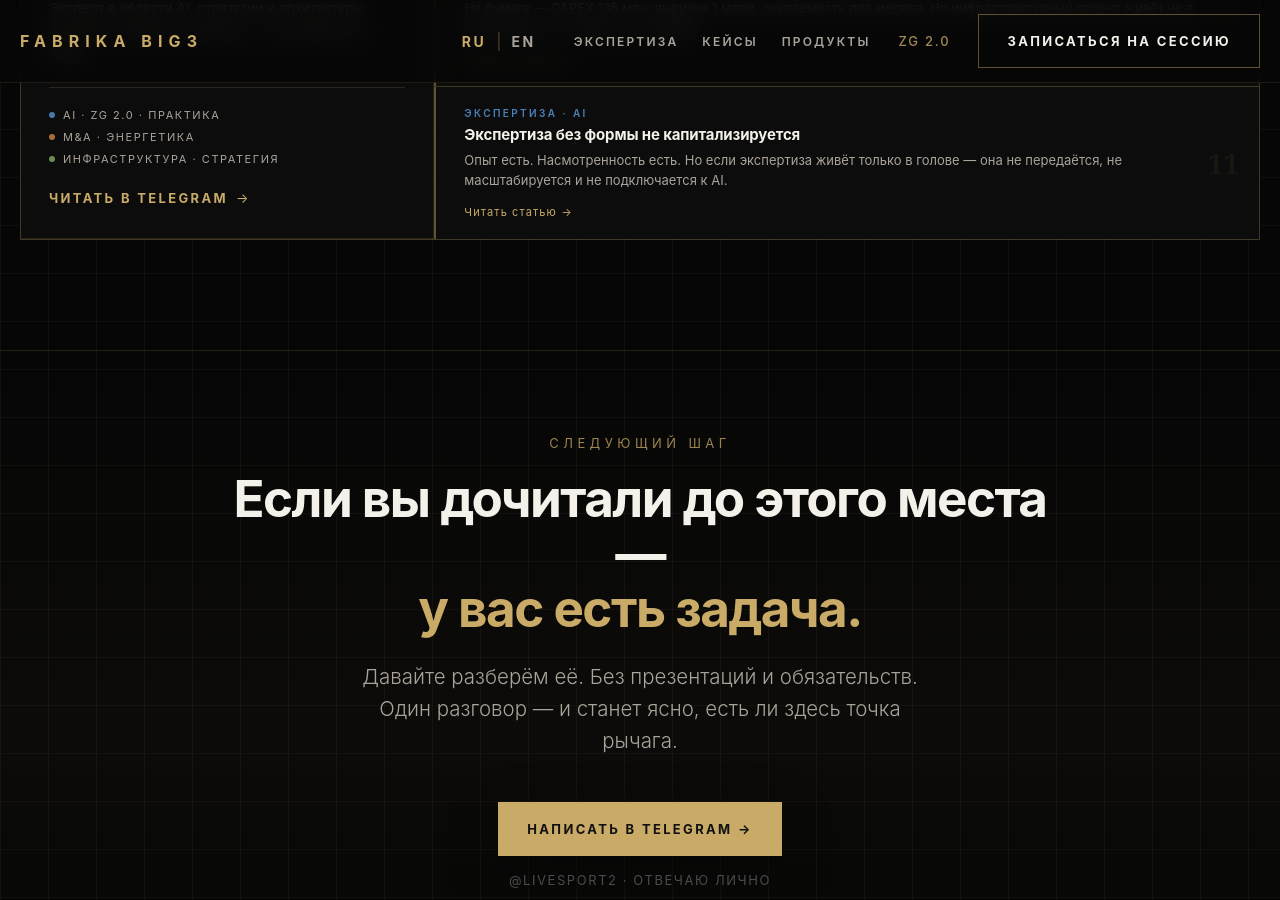
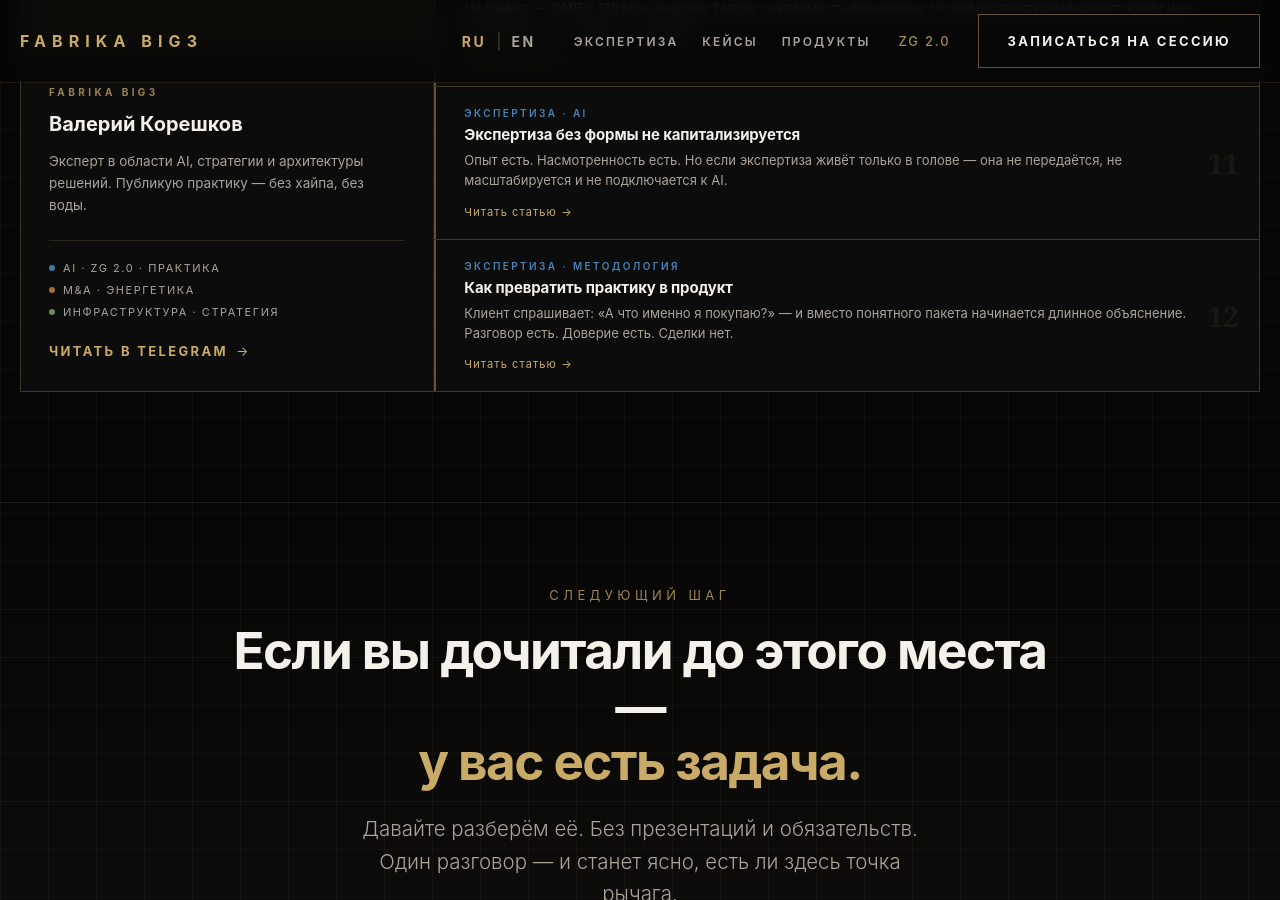
Before and after one commit to Valerii1242/fabrika-big3, a Jekyll site: the page index.html, which Jekyll copies as it is, in a window 1280 px wide and 900 px high, scrolled down 7407 px. Built offline with Jekyll 4.4.1, drawn with Linux system fonts in a browser that asks for light colours.

Commit message:
Add files via upload

```diff
--- a/index.html
+++ b/index.html
@@ -2258,6 +2258,14 @@
               <p data-ru="Опыт есть. Насмотренность есть. Но если экспертиза живёт только в голове — она не передаётся, не масштабируется и не подключается к AI." data-en="The experience is there. The judgement is there. But if expertise lives only in someone's head — it cannot be transferred, scaled, or connected to AI.">Опыт есть. Насмотренность есть. Но если экспертиза живёт только в голове — она не передаётся, не масштабируется и не подключается к AI.</p>
               <span style="font-size:11px;letter-spacing:.1em;color:var(--gold);margin-top:8px;display:block;" data-ru="Читать статью →" data-en="Read article →">Читать статью →</span>
               <span class="tenchat-post-num">11</span>
+            </a>
+
+            <a class="tenchat-post tenchat-post--article" href="/blog/praktika-v-produkt/" style="border-left:2px solid rgba(201,171,103,.45);">
+              <span class="tenchat-post-tag tag-ai" data-ru="Экспертиза · Методология" data-en="Expertise · Methodology">Экспертиза · Методология</span>
+              <h4 data-ru="Как превратить практику в продукт" data-en="How to Turn Practice into a Product">Как превратить практику в продукт</h4>
+              <p data-ru="Клиент спрашивает: «А что именно я покупаю?» — и вместо понятного пакета начинается длинное объяснение. Разговор есть. Доверие есть. Сделки нет." data-en="The client asks: 'What exactly am I buying?' — and instead of a clear package, a long explanation begins. The conversation is there. The trust is there. The deal is not.">Клиент спрашивает: «А что именно я покупаю?» — и вместо понятного пакета начинается длинное объяснение. Разговор есть. Доверие есть. Сделки нет.</p>
+              <span style="font-size:11px;letter-spacing:.1em;color:var(--gold);margin-top:8px;display:block;" data-ru="Читать статью →" data-en="Read article →">Читать статью →</span>
+              <span class="tenchat-post-num">12</span>
             </a>
 
           </div>
```
